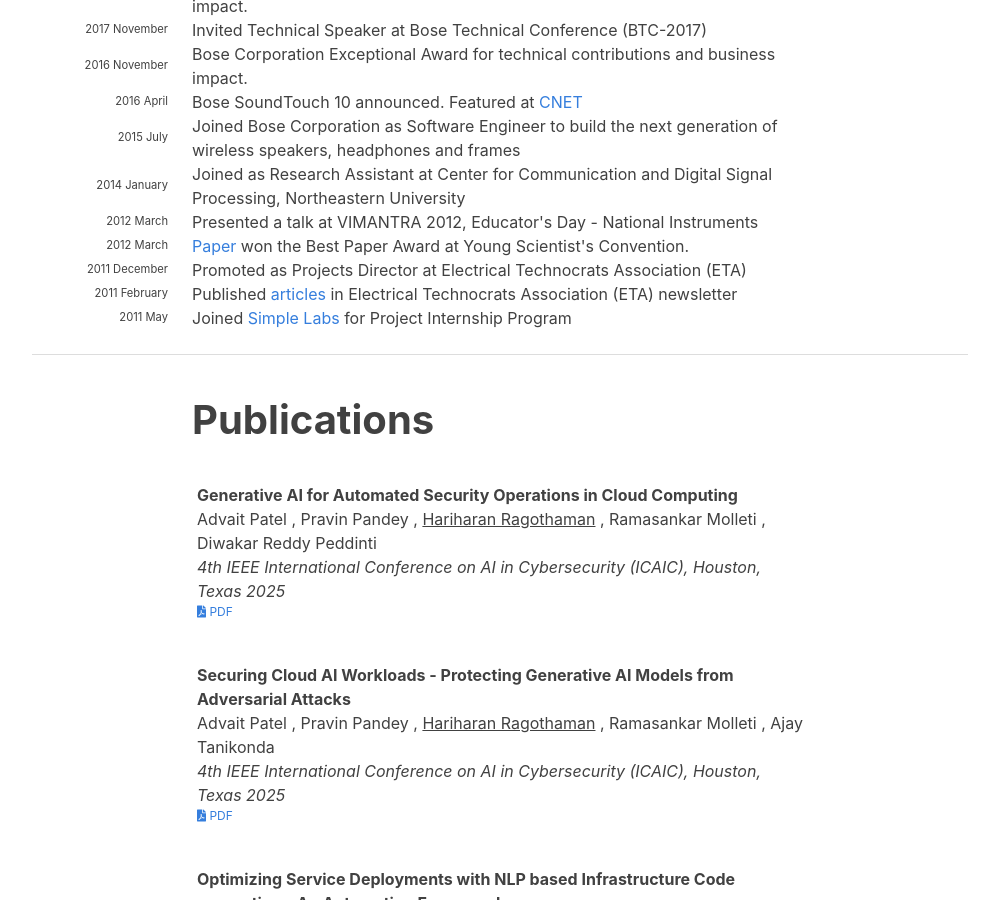
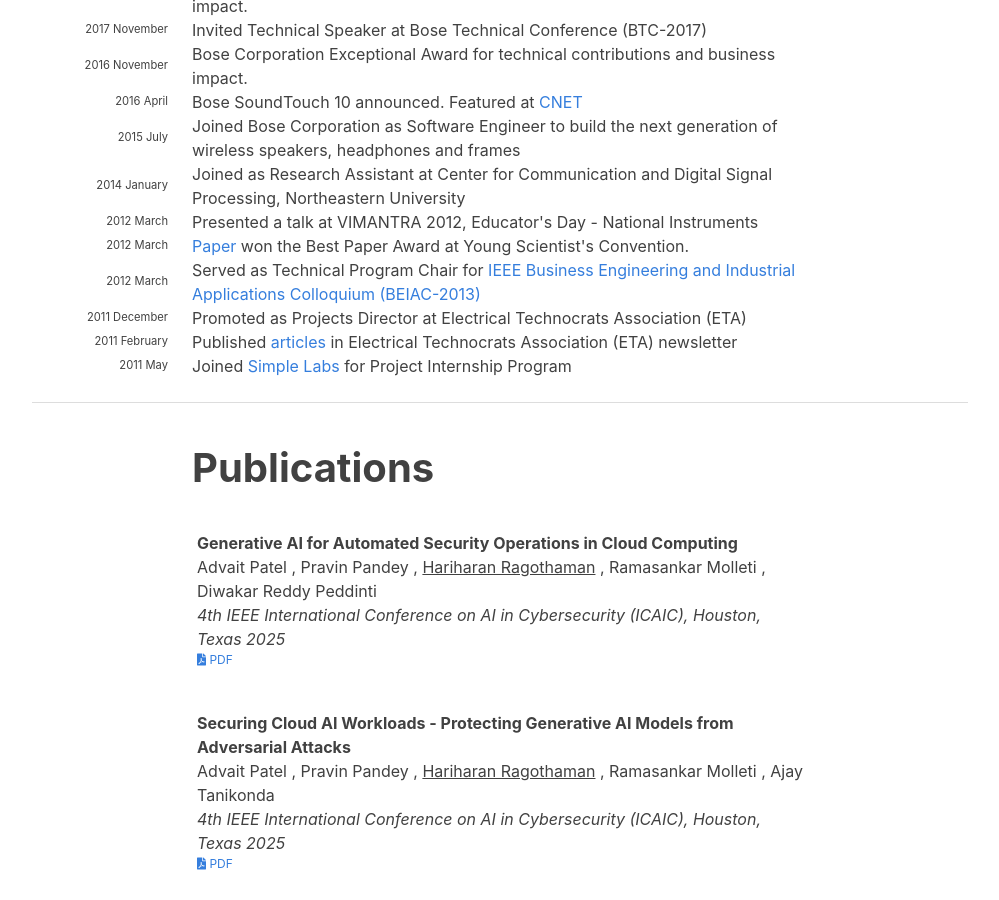
Before and after one commit to hariharanragothaman/hariharanragothaman.github.io, a Jekyll site: the page built from index.md, in a window 1280 px wide and 900 px high, scrolled down 1636 px. Shown: the whole window, without its empty margins (140-1139 px from the left). Built offline with Jekyll 4.4.1, drawn with Linux system fonts in a browser that asks for light colours; nearby versions of some CDN libraries; some web fonts are replaced.

Commit message:
Polishes and Updates

```diff
--- a/_data/news.yaml
+++ b/_data/news.yaml
@@ -114,6 +114,10 @@
   year-extra: March
   description: <a href="https://arxiv.org/pdf/2411.16016">Paper</a> won the Best Paper Award at Young Scientist's Convention.
 
+- year: 2012
+  year-extra: March
+  description: Served as Technical Program Chair for <a href="https://ieeexplore.ieee.org/xpl/conhome/6554178/proceeding">IEEE Business Engineering and Industrial Applications Colloquium (BEIAC-2013)</a>
+
 - year: 2011
   year-extra: December
   description: Promoted as Projects Director at Electrical Technocrats Association (ETA)
```
